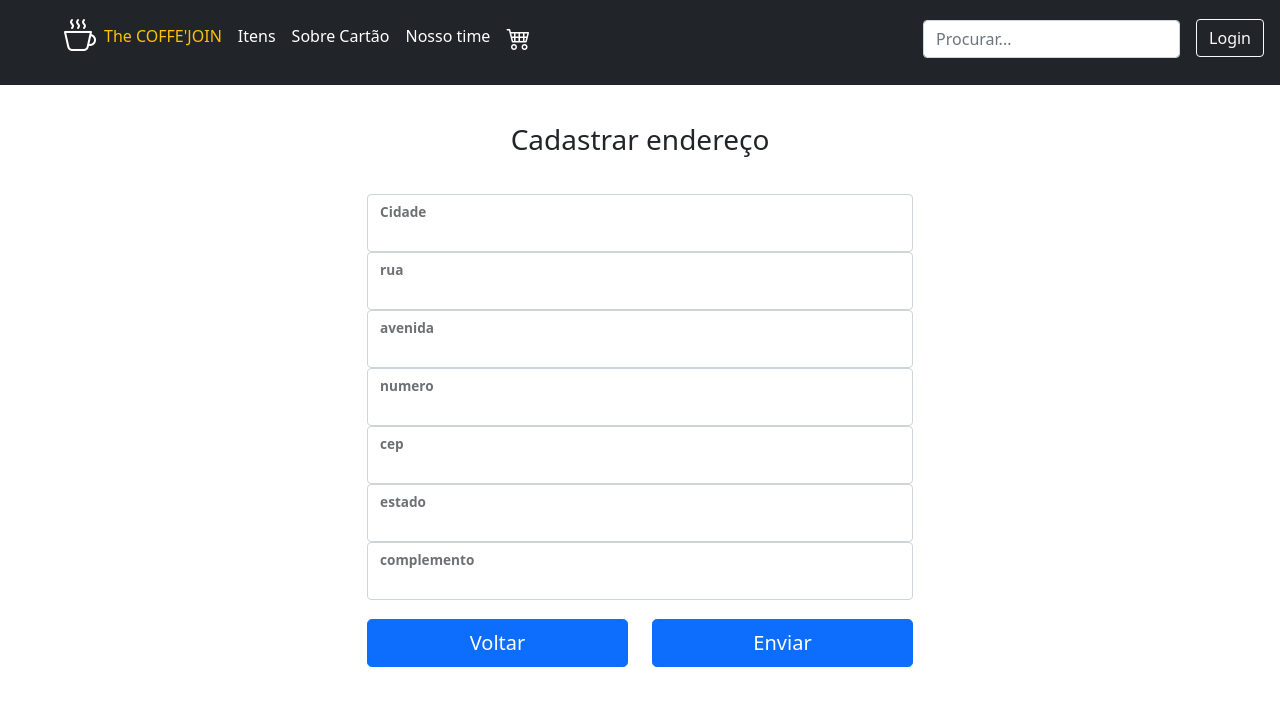
After one commit to Drugs/Coffee221, a PHP site: page /coffee221/pages/cadastro_endereco.php?var=1 in a window 1280 px wide. The commit adds this page. Shown: the top 706 px of the page. Run offline with PHP 8.4, Linux system fonts and the light colour scheme; data comes from the database, SQL or seed files in the repository; some libraries are stand-ins or nearby versions.

Commit message:
commit antes que alguém foda o progresso e dê conflito

```diff
--- a/Ata 02_09_2022.txt
+++ b/Ata 02_09_2022.txt
@@ -78,3 +78,4 @@ Sugestão - Mudar o diabo da imagem do Parallax
 			>Definir o status em aberto [1]
 			>Definir o status em concluído [2]
 		Redireciona para uma página feliz da alegria, obrigado pela sua compra, sua ligação é muito importante para nossa alegria.
+		Alerta - Por favor, faça Login para prosseguri com a compra.
--- a/pages/cadastro_cartao.php
+++ b/pages/cadastro_cartao.php
@@ -6,7 +6,7 @@ include '../include/database.php';
 
 if (isset($_GET['cadastrar']) and $_GET['cadastrar'] == 'send') {
     $inf = "INSERT INTO cartoes (`nome_cartao`,`validade`,`cvv`,`numero`,`fk_id_pessoa`)
-    VALUES ('{$_GET['nome_cartao']}','{$_GET['validade']}','{$_GET['cvv']}','{$_GET['numero']}','{$_SESSION['id_pessoa']}')"; # Substituir o valor pelo ID da sessão
+    VALUES ('{$_GET['nome_cartao']}','{$_GET['validade']}','{$_GET['cvv']}','{$_GET['numero']}','{$_SESSION['id_pessoa']}')";
     $query = mysqli_query($con, $inf);
     header("location: checkoutpage.php?cadastro=feito");
 }
@@ -49,8 +49,8 @@ include "../include/nave-site.php";
                                 <label for="exampleFormControlTextarea1" class="form-label"><strong>CVV</strong></label>
                             </div>
                             <div class="form-floating">
+                                <input type="text" class="form-control" id="numero" name="numero" maxlength='19' placeholder='' onkeyup='mascara(this)' pattern="[0-9]{4}[-][0-9]{4}[-][0-9]{4}[-][0-9]{4}">
                                 <label for="exampleFormControlTextarea1" class="form-label"><strong>Número do cartão</strong></label>
-                                <input type="text" class="form-control" id="numero" name="numero" maxlength='19' placeholder='' onkeyup='mascara(this)' pattern="[0-9]{4}[-][0-9]{4}[-][0-9]{4}[-][0-9]{4}">
                             </div>
                             <input type='hidden' name='var' value='<?php echo $_GET['var']; ?>'>
                             <div class="row">
--- /dev/null
+++ b/pages/cadastro_endereco.php
@@ -0,0 +1,81 @@
+<?php
+# BY - JONAS
+session_start();
+$title = "Cadastro - Cartão";
+include '../include/database.php';
+
+if (isset($_GET['cadEnd']) and $_GET['cadEnd'] == 'send') {
+    $inf = "INSERT INTO `endereco`(`id_endereco`, `cidade`, `rua`, `avenida`, `numero`, `fk_id_pessoa`, `cep`, `estado`, `complemento`)
+    VALUES ('{$_GET['cidade']}', '{$_GET['rua']}', '{$_GET['avenida']}', '{$_GET['numero']}', '{$_SESSION['id_pessoa']}', '{$_GET['cep']}',
+    '{$_GET['estado']}', '{$_GET['complemento']}',)";
+    $query = mysqli_query($con, $inf);
+    header("location: checkoutpage.php?endereco=feito");
+}
+$inf2 = "SELECT * FROM pessoa";
+$query = mysqli_query($con, $inf2);
+$resultado = mysqli_fetch_all($query, MYSQLI_ASSOC);
+include "../include/header.php";
+include "../include/nave-site.php";
+?>
+
+<body class="text-center responsive">
+    <main class="form-signin">
+        <form action="" method="get">
+            <div class="container">
+                <div class="row justify-content-center">
+                    <div class="col-6">
+                        <div class="col-12">
+                            <h1 class="h3 mb-3 fw-normal" style="margin-top: 1cm;">Cadastrar endereço</h1>
+                            <?php
+                            if (isset($_GET['cadastro-endereco']) and $_GET['cadastro-endereco'] == 'erro') {
+                                echo '<div class="alert alert-warning" role="alert">Vimos que você não cadastrou seu endereço de entrega em nosso site.
+                                Digite os dados de seu cartão para prosseguir com a compra.</div>';
+                            }
+                            ?>
+                            <div class="form-floating" style="margin-top: 1cm;">
+                                <input type="text" class="form-control" name='cidade'>
+                                <label for="exampleFormControlInput1" class="form-label"><strong>Cidade</strong></label>
+                            </div>
+                            <div class="form-floating">
+                                <input type="text" class="form-control" name='rua'>
+                                <label for="exampleFormControlInput1" class="form-label"><strong>rua</strong></label>
+                            </div>
+                            <div class="form-floating">
+                                <input type="text" class="form-control" name='avenida'>
+                                <label for="exampleFormControlInput1" class="form-label"><strong>avenida</strong></label>
+                            </div>
+                            <div class="form-floating">
+                                <input type="number" class="form-control" name='numero'>
+                                <label for="exampleFormControlInput1" class="form-label"><strong>numero</strong></label>
+                            </div>
+                            <div class="form-floating">
+                                <input type="text" class="form-control" name='cep'>
+                                <label for="exampleFormControlTextarea1" class="form-label"><strong>cep</strong></label>
+                            </div>
+                            <div class="form-floating">
+                                <input type="text" class="form-control" name='estado'>
+                                <label for="exampleFormControlInput1" class="form-label"><strong>estado</strong></label>
+                            </div>
+                            <div class="form-floating">
+                                <input type="text" class="form-control" name='complemento'>
+                                <label for="exampleFormControlInput1" class="form-label"><strong>complemento</strong></label>
+                            </div>
+                            <input type='hidden' name='var' value='<?php echo $_GET['var']; ?>'>
+                            <div class="row">
+                                <div class="col-6">
+                                    <a class="w-100 btn btn-lg btn-primary" style="margin-top: 5mm; margin-bottom: 2mm;" href="checkoutpage.php">Voltar</a>
+                                </div>
+                                <div class="col-6">
+                                    <button class="w-100 btn btn-lg btn-primary" style="margin-top: 5mm; margin-bottom: 2mm;" type="submit" value="send" name="cadEnd">Enviar</button>
+                                </div>
+                            </div>
+                        </div>
+                    </div>
+                </div>
+            </div>
+            </div>
+        </form>
+    </main>
+    <?php
+    include "../include/footer.php";
+    ?>
```
Also changed, not shown: modelos/cadastro_endereco.php (+10 -12 lines), pages/checkoutpage.php (+66 -45 lines).
